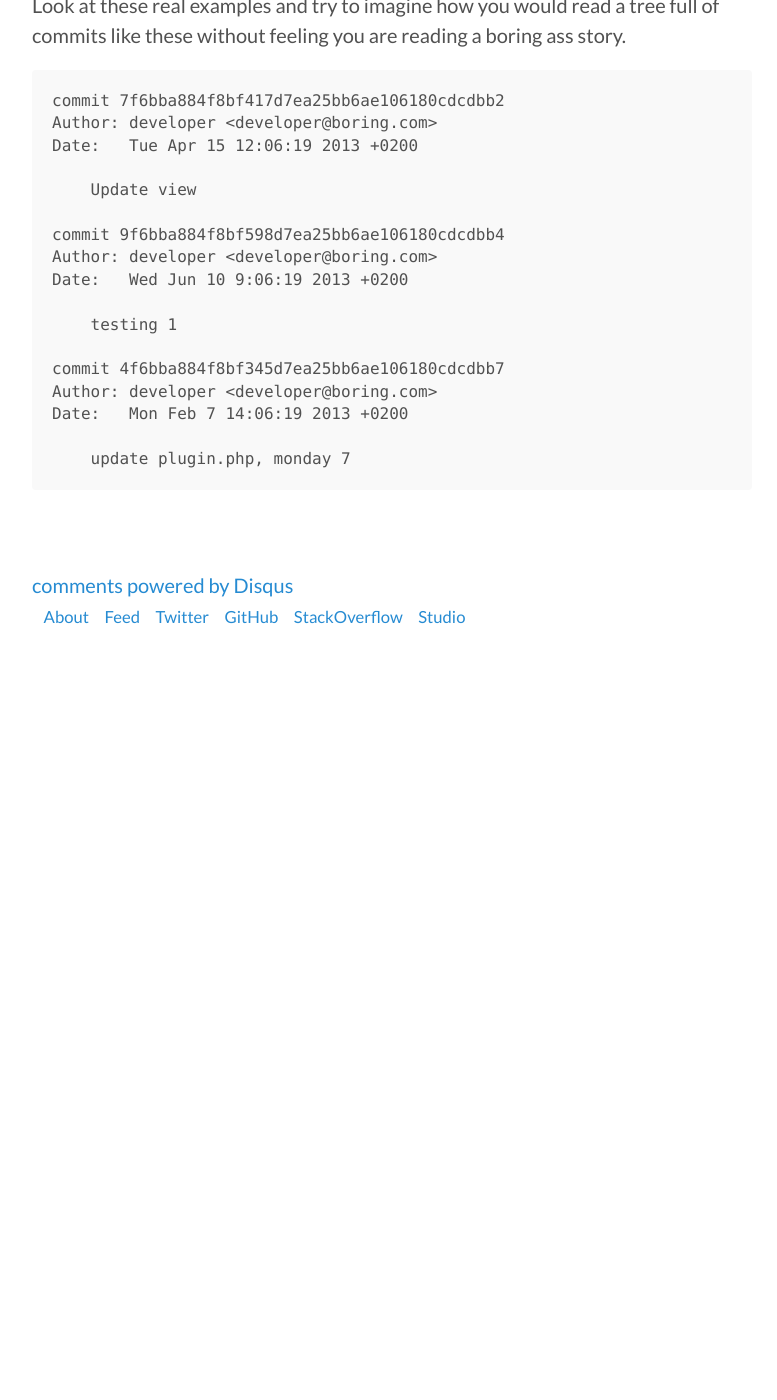
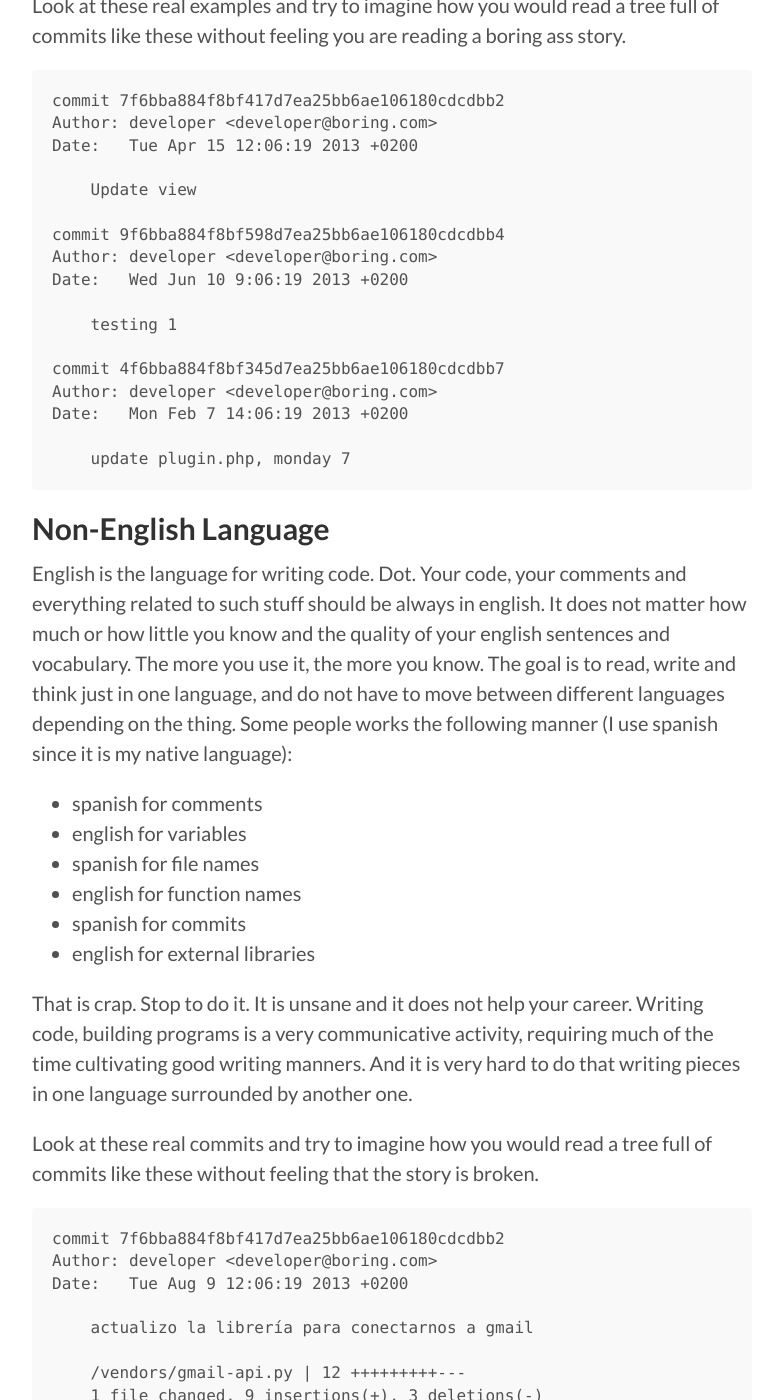
Before and after one commit to grosshat/grosshat.github.io, a Jekyll site: the page built from _posts/2014-04-01-source-code-management-quality.md, in a window 1280 px wide and 1400 px high, scrolled down 701 px. Shown: the whole window, without its empty margins (248-1025 px from the left). Built offline with Jekyll 4.4.1, drawn with Linux system fonts in a browser that asks for light colours; Markdown is read by kramdown in place of the engine named in the settings; comment, search, counter and statistics services are not loaded; before the commit the page ends 1331 px from its top, so only the background shows below that; some of the changed text lies outside the part shown.

Commit message:
Add examples of non-english bad practice.
And add titles for 2 more sections.

```diff
--- a/_posts/2014-04-01-source-code-management-quality.md
+++ b/_posts/2014-04-01-source-code-management-quality.md
@@ -16,7 +16,7 @@ management among developers.
 
 ---
 
-Bad titles
+Bad Titles
 ----------
 Too often the **commit moment** is understood, or at least felt, as a mere
 formality. That means a tree full of bad titles and poor or just empty
@@ -43,3 +43,57 @@ commits like these without feeling you are reading a boring ass story.
     Date:   Mon Feb 7 14:06:19 2013 +0200
 
         update plugin.php, monday 7
+
+
+Non-English Language
+--------------------
+English is the language for writing code. Dot. Your code, your comments and
+everything related to such stuff should be always in english. It does not matter
+how much or how little you know and the quality of your english sentences and
+vocabulary. The more you use it, the more you know. The goal is to read, write
+and think just in one language, and do not have to move between different
+languages depending on the thing. Some people works the following manner (I use
+spanish since it is my native language):
+
+- spanish for comments
+- english for variables
+- spanish for file names
+- english for function names
+- spanish for commits
+- english for external libraries
+
+That is crap. Stop to do it. It is unsane and it does not help your career.
+Writing code, building programs is a very communicative activity, requiring much
+of the time cultivating good writing manners. And it is very hard to do that
+writing pieces in one language surrounded by another one.
+
+Look at these real commits and try to imagine how you would read a tree full of
+commits like these without feeling that the story is broken.
+
+    commit 7f6bba884f8bf417d7ea25bb6ae106180cdcdbb2
+    Author: developer <developer@boring.com>
+    Date:   Tue Aug 9 12:06:19 2013 +0200
+
+        actualizo la librería para conectarnos a gmail
+
+        /vendors/gmail-api.py | 12 +++++++++---
+        1 file changed, 9 insertions(+), 3 deletions(-)
+
+    commit 9g6bba884f8bf417d7ea25bb6ae106180cdcdbd5
+    Author: developer <developer@boring.com>
+    Date:   Fri Aug 8 10:25:19 2013 +0200
+
+        corrijo un error en la clase Person
+
+        /classes/person.php | 12 +++++++-
+        1 file changed, 7 insertions(+), 1 deletions(-)
+
+
+
+Poor Ego
+--------
+
+
+
+Fat Commits
+-----------
```
